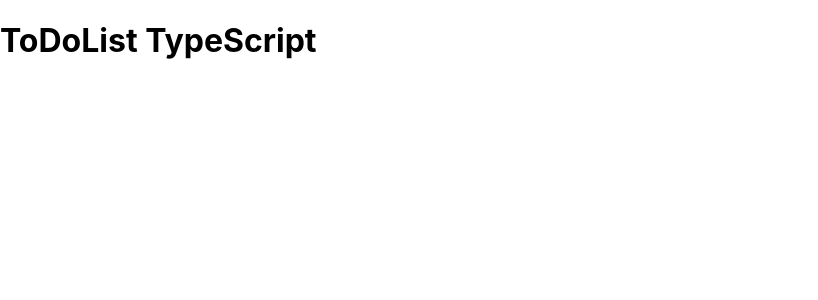
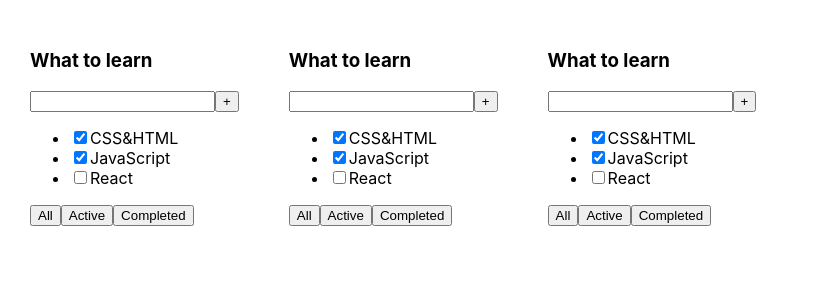
Before and after one commit to AndriiDan/ToDoList-TypeScript, a React (Create React App) app: page / in a window 1280 px wide. Shown: the top 300 px of the page, without its empty margins (0-818 px from the left). Built offline with nearby package versions, Linux system fonts and the light colour scheme.

Commit message:
App.css + add Todolist component.

```diff
--- a/src/App.css
+++ b/src/App.css
@@ -0,0 +1,8 @@
+.App {
+    padding: 30px;
+    display: flex;
+}
+
+.App>div {
+    margin-right: 50px;
+}
--- a/src/App.tsx
+++ b/src/App.tsx
@@ -1,11 +1,14 @@
 import React from 'react';
 import './App.css';
+import { Todolist } from './Todolist';
 
 function App() {
   return (
-    <h1>
-      ToDoList TypeScript
-    </h1>
+    <div className="App">
+      <Todolist />
+      <Todolist />
+      <Todolist />
+    </div>
   );
 }
 
--- /dev/null
+++ b/src/Todolist.tsx
@@ -0,0 +1,26 @@
+import React from 'react';
+
+export function Todolist() {
+  return (
+    <div>
+      <h3>What to learn</h3>
+
+      <div>
+        <input />
+        <button>+</button>
+      </div>
+
+      <ul>
+        <li><input type="checkbox" checked={true} /><span>CSS&HTML</span></li>
+        <li><input type="checkbox" checked={true} /><span>JavaScript</span></li>
+        <li><input type="checkbox" checked={false} /><span>React</span></li>
+      </ul>
+
+      <div>
+        <button>All</button>
+        <button>Active</button>
+        <button>Completed</button>
+      </div>
+    </div>
+  );
+}
```
